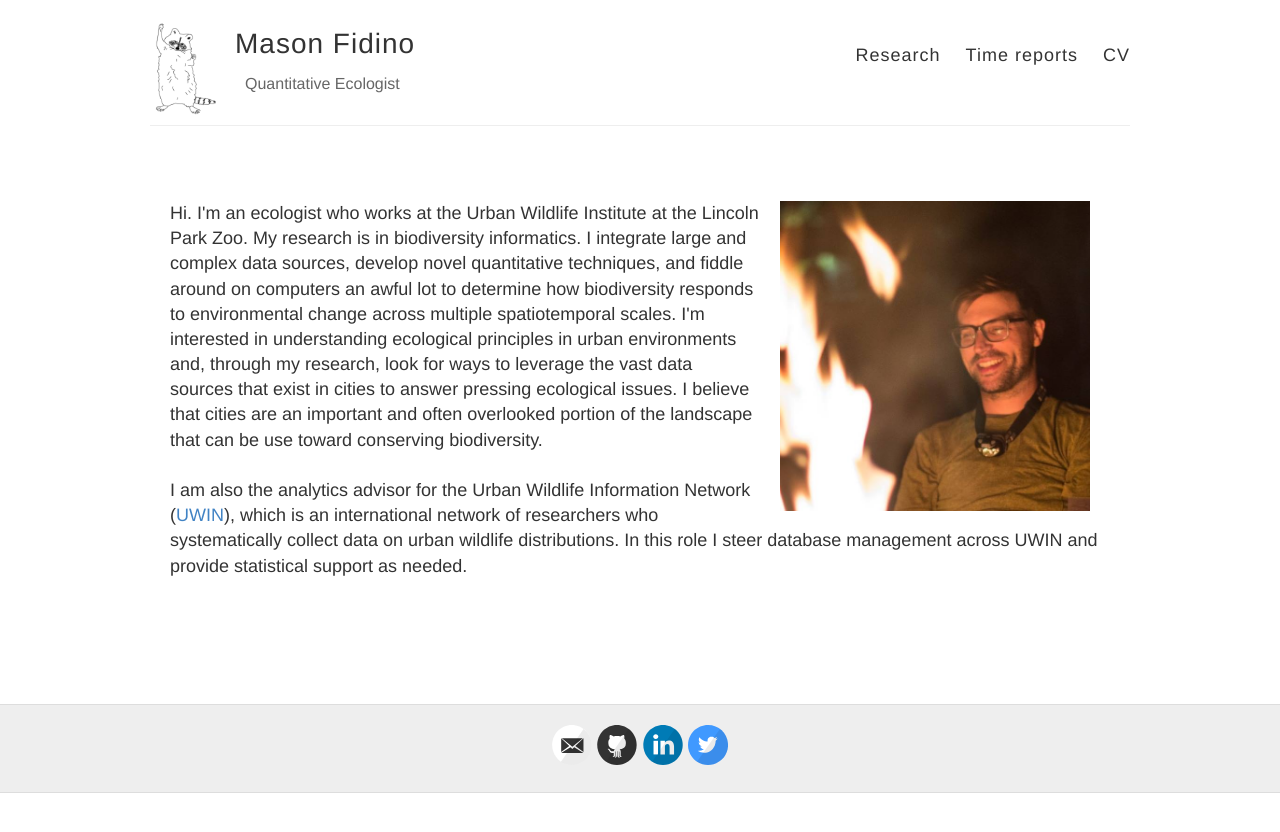
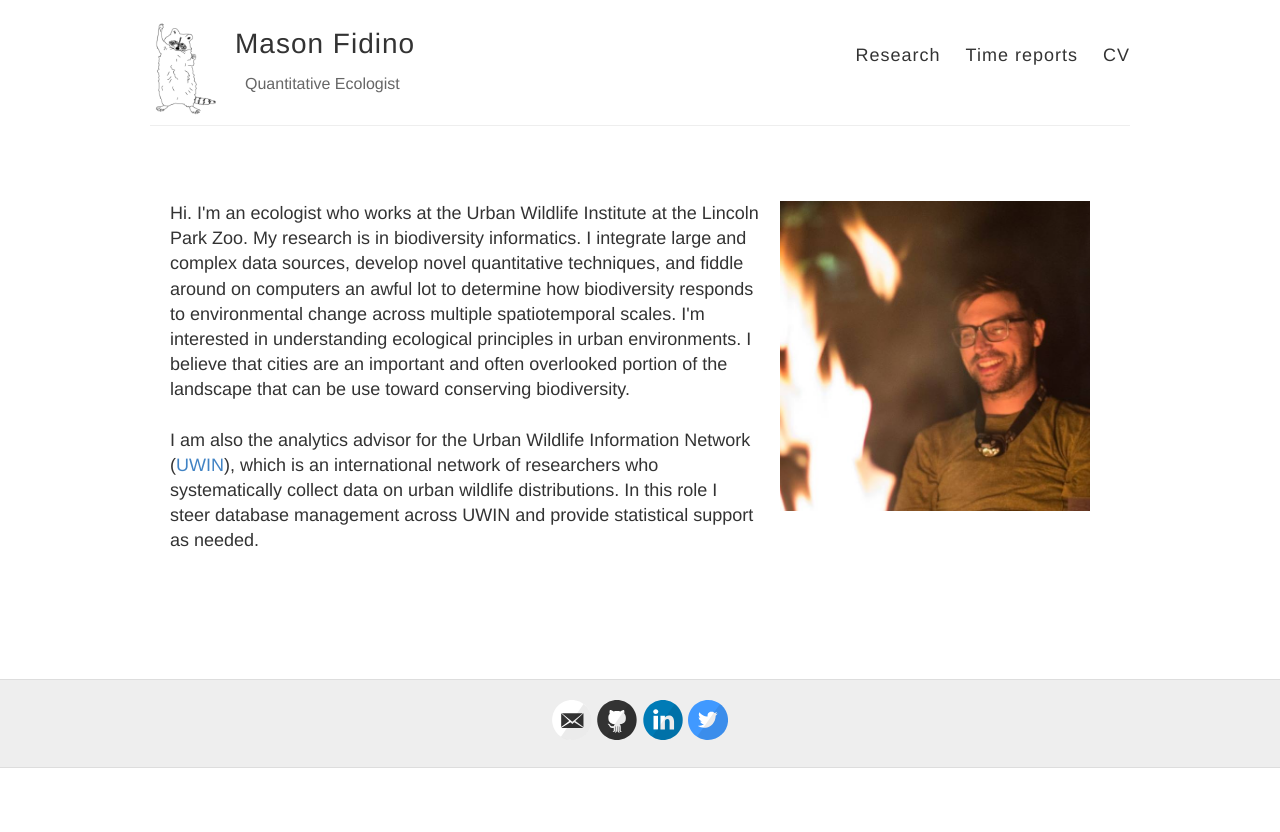
Before and after one commit to mfidino/mfidino.github.io, a Jekyll site: the page built from index.html, in a window 1280 px wide. Shown: the top 832 px of the page. Built offline with Jekyll 4.4.1, drawn with Linux system fonts in a browser that asks for light colours.

Commit message:
Update index.html

```diff
--- a/index.html
+++ b/index.html
@@ -15,10 +15,7 @@ layout: default
     My research is in biodiversity informatics. I integrate large and complex data sources,
     develop novel quantitative techniques, and fiddle around on computers an awful lot to
     determine how biodiversity responds to environmental change across multiple spatiotemporal scales.
-    I'm interested in understanding ecological principles in urban environments and, through my research,
-    look for ways to leverage the vast data sources that exist in cities to answer pressing
-    ecological issues. I believe that cities are an important and often overlooked portion of the landscape
-    that can be use toward conserving biodiversity.
+    I'm interested in understanding ecological principles in urban environments. I believe that cities are an important and often overlooked portion of the landscape that can be use toward conserving biodiversity.
     <br /><br />
     I am also the analytics advisor for the Urban Wildlife Information Network
     (<a href = "https://urbanwildlifeinfo.org/" >UWIN</a>), which is an international network of researchers who systematically collect data on urban wildlife distributions. In this role
```
